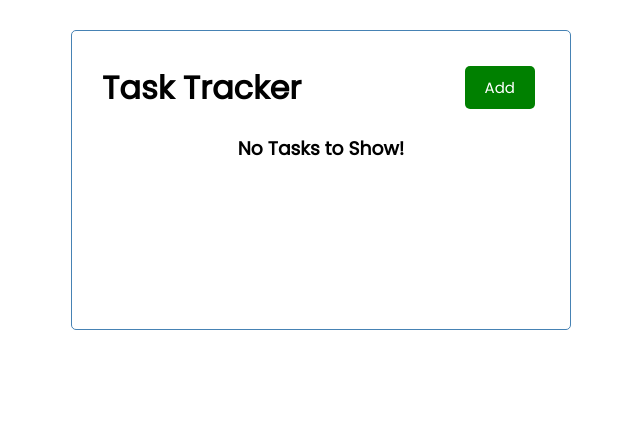
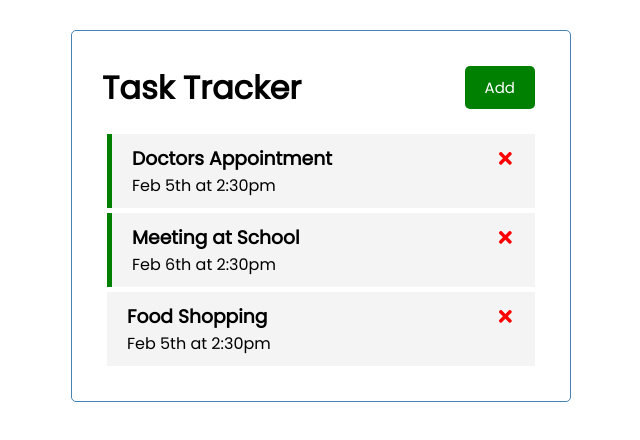
Before and after one commit to GearsandKeys/React-Practice, a React (Create React App) app: page / in a window 1280 px wide. Shown: the top 440 px of the page, without its empty margins (319-959 px from the left). Built offline with nearby package versions, Linux system fonts and the light colour scheme; data requests are answered from the project's data file.

Commit message:
worked on adding the delete request and turning our data into something that appears in the UI

```diff
--- a/src/App.js
+++ b/src/App.js
@@ -12,14 +12,21 @@ const App = () => {
   const [tasks, setTasks] = useState([])
 
  useEffect(() => {
-   const fetchTasks = async () => {
-     const res = await fetch('http://localhost:5000/tasks') //res = response
-     const data = await res.json()
+   const getTasks = async() => {
+    const tasksFromServer = await fetchTasks() //calls fetchTasks below and waits
+    setTasks(tasksFromServer) //then plugs that data into the setTasks function
+   }
 
-     console.log(data)
-   }
-   fetchTasks()
+   getTasks() //calls the above function
  }, []) //this bracket is for the dependencies
+
+//Fetch Tasks
+const fetchTasks = async () => {
+  const res = await fetch('http://localhost:5000/tasks') //fetches the db from the localhost
+  const data = await res.json() //converts it to json
+
+  return data //returns it so it can be plugged in
+}
 
 //Add Task
 const addTask = (task) => {
@@ -29,9 +36,13 @@ const addTask = (task) => {
 }
 
 //Delete Task
-const deleteTask = (id) => {
+ const deleteTask = async (id) => {
+    await fetch(`http://localhost:5000/tasks/${id}`, { //watch out for forgetting the semicolon
+      method: 'DELETE',
+    })
+
   //console.log('delete', id) //great way to test
-  setTasks(tasks.filter((tasks) => tasks.id !== id))
+  setTasks(tasks.filter((task) => task.id !== id))
 }
 
 // Toggle Reminder
--- a/src/components/Tasks.js
+++ b/src/components/Tasks.js
@@ -4,8 +4,8 @@ import Task from './Task'
 const Tasks = ({tasks, onDelete, onToggle}) => { //Could also do props.tasks
     return (
         <>
-            {tasks.map((task) => ( //Here's how to loop through
-                <Task key={task.id} task={task}
+            {tasks.map((task, index) => ( //Here's how to loop through
+                <Task key={index} task={task} //he had an issue with the id, but none here
                 onDelete={onDelete}
                 onToggle={onToggle}/>
              //Loop through and make a h3 header with the text for each
```
